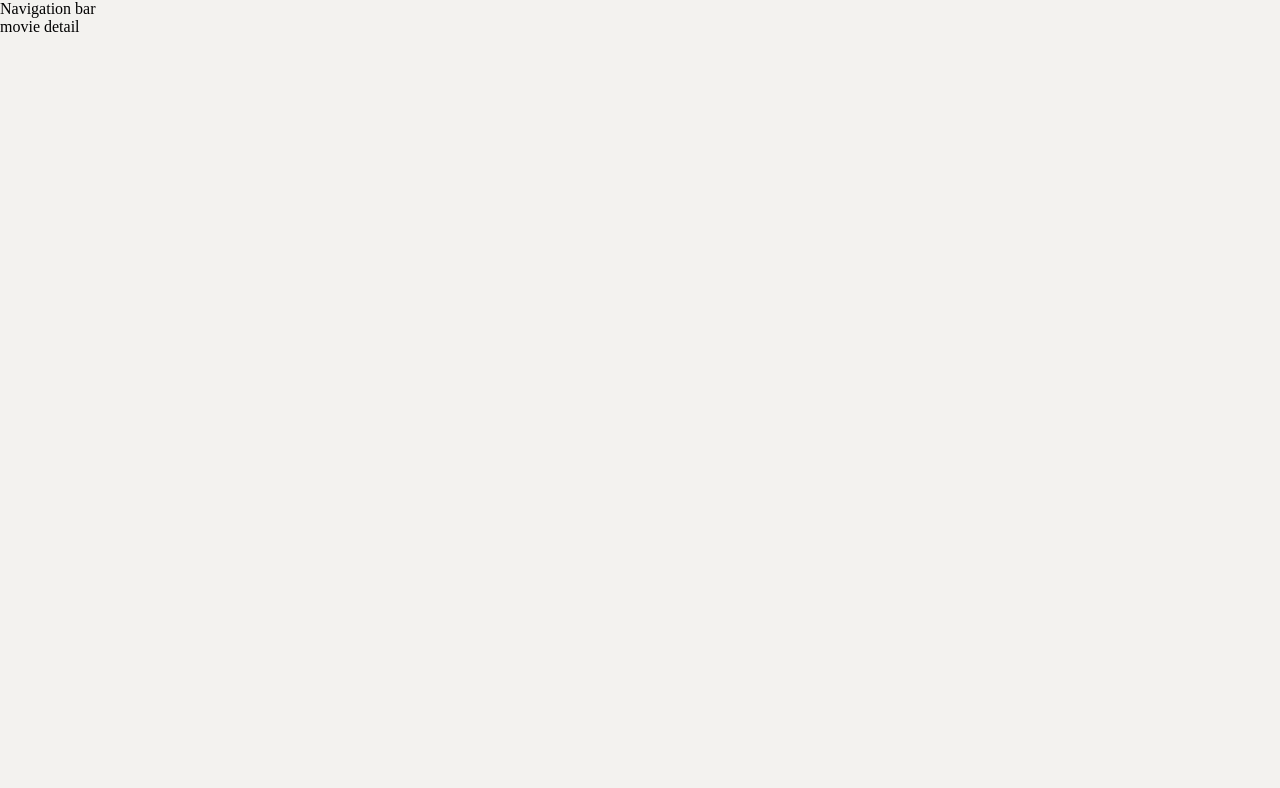
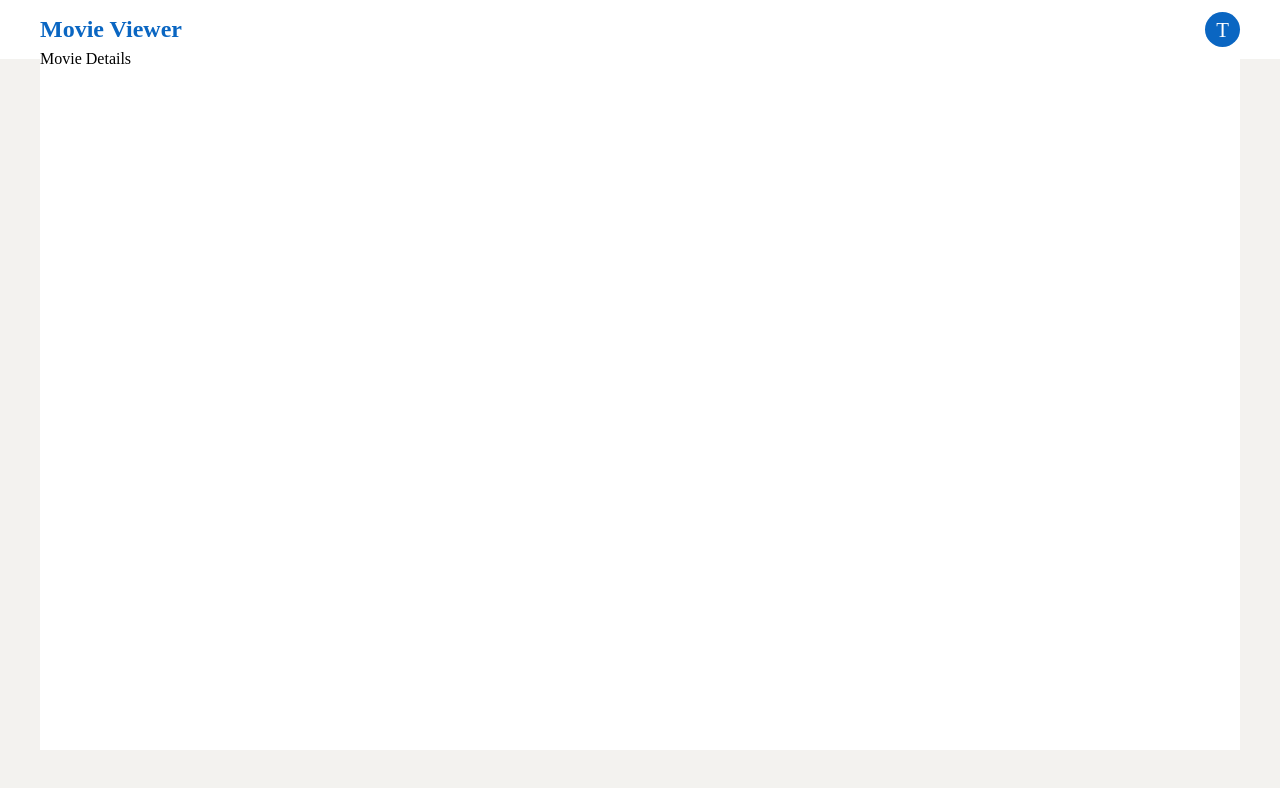
Before and after one commit to takuma0531/movie-viewer-client, a React app: page /movie-detail in a window 1280 px wide. Shown: the top 788 px of the page. Built offline with nearby package versions, Linux system fonts and the light colour scheme.

Commit message:
minor change on movie detail

```diff
--- a/src/pages/MovieDetails.tsx
+++ b/src/pages/MovieDetails.tsx
@@ -1,14 +1,31 @@
 import React from "react";
 import styled from "styled-components";
+import { Colors } from "@/enums/style";
+import TopNavBar from "@/components/layout/navigation/TopNavBar";
 
 export default function MovieDetails() {
   return (
     <MovieDetailsContainer>
-      Navigation bar
-      <br />
-      movie detail
+      <div className="topNavbarWrapper">
+        <TopNavBar></TopNavBar>
+      </div>
+      <div className="bodyWrapper">Movie Details</div>
     </MovieDetailsContainer>
   );
 }
 
-const MovieDetailsContainer = styled.div``;
+const MovieDetailsContainer = styled.div`
+  .bodyWrapper {
+    max-width: 100%;
+    width: 1200px;
+    height: 700px;
+    margin: 0 auto;
+    background-color: ${Colors.WHITE};
+    display: flex;
+
+    position: absolute;
+    top: 50%;
+    left: 50%;
+    transform: translateX(-50%) translateY(-50%);
+  }
+`;
```
